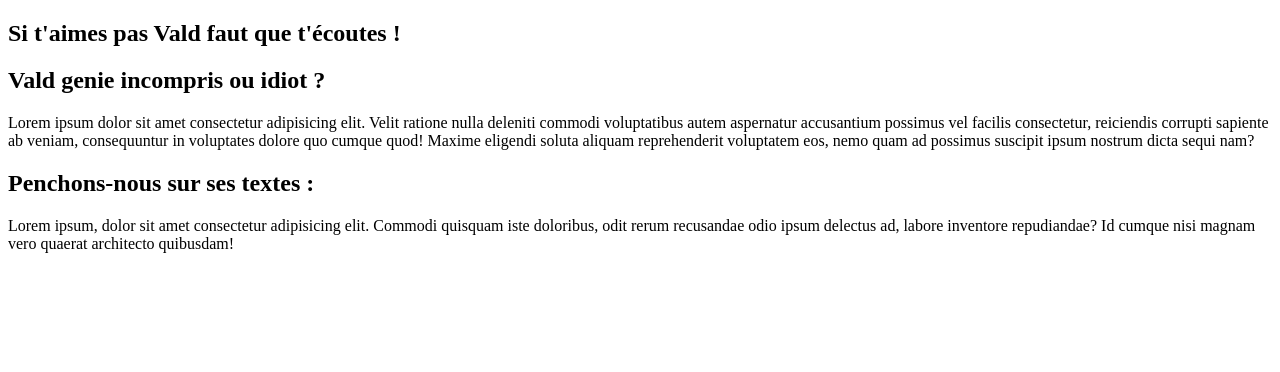
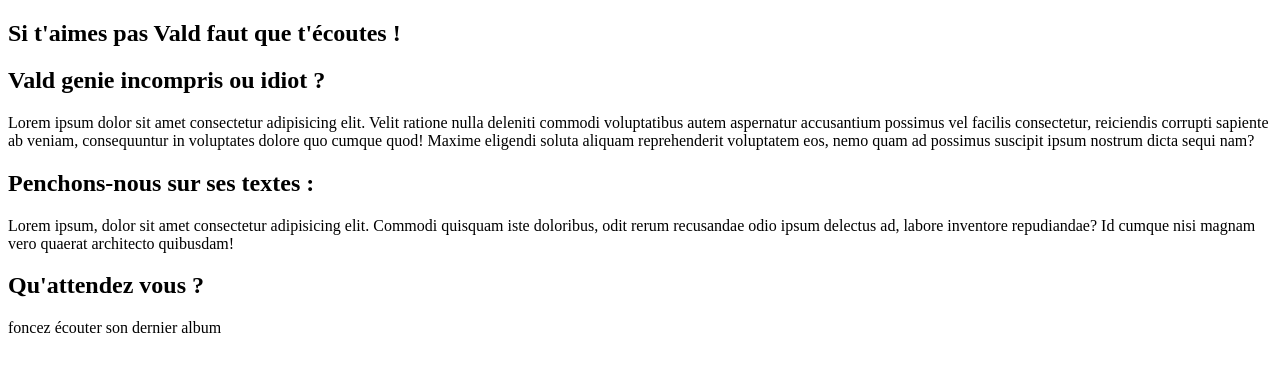
Before and after one commit to NathanZog/testGit2, a plain HTML site: page index.html in a window 1280 px wide. Drawn offline with Linux system fonts and the light colour scheme.

Commit message:
Ajout de deux sections

```diff
--- a/index.html
+++ b/index.html
@@ -18,5 +18,10 @@
         <h2>Penchons-nous sur ses textes :</h2>
         <p>Lorem ipsum, dolor sit amet consectetur adipisicing elit. Commodi quisquam iste doloribus, odit rerum recusandae odio ipsum delectus ad, labore inventore repudiandae? Id cumque nisi magnam vero quaerat architecto quibusdam!</p>
     </section>
+
+    <section>
+        <h2>Qu'attendez vous ?</h2>
+        <p>foncez écouter son dernier album</p>
+    </section>
 </body>
 </html>
```
